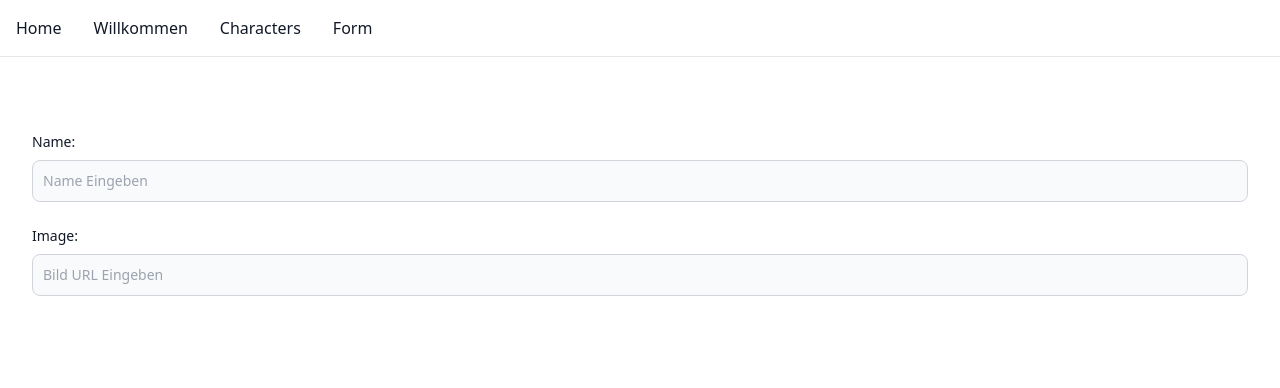
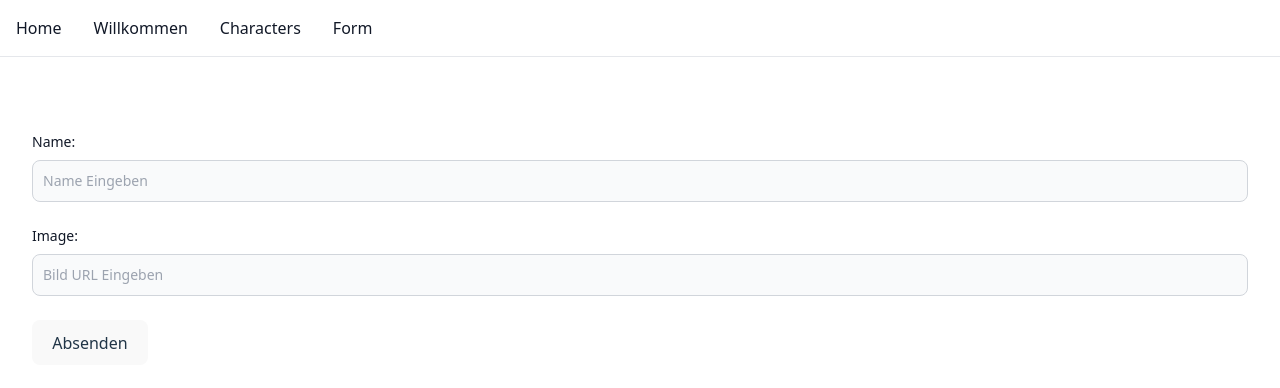
Before and after one commit to malek15b/react-state, a React (Vite) app: page /form in a window 1280 px wide. Shown: the top 388 px of the page. Built offline with nearby package versions, Linux system fonts and the light colour scheme.

Commit message:
create handelSubmit

```diff
--- a/src/App.tsx
+++ b/src/App.tsx
@@ -7,18 +7,24 @@ import Navbar from "./Navbar.tsx";
 import {response} from "./rickandmorty.ts";
 import CharacterDetail from "./CharacterDetail.tsx";
 import CharacterForm from "./CharacterForm.tsx";
+import type {Character} from "./CharacterType.ts";
 
 function App() {
+
+    const characters: Character[] = response.results ;
+    function onSubmit(character: Character) {
+        characters.push(character);
+    }
 
     return (
         <>
             <Navbar />
             <Routes>
-                <Route path={"/characters"} element={<CharacterList  data={response.results} />} />
-                <Route path={"/characters/:id"} element={<CharacterDetail  data={response.results} />} />
+                <Route path={"/characters"} element={<CharacterList  data={characters} />} />
+                <Route path={"/characters/:id"} element={<CharacterDetail  data={characters} />} />
                 <Route path={"/welcome"} element={<Footer />} />
-                <Route path={"/"} element={<CharacterList  data={response.results} />} />
-                <Route path={"/form"} element={<CharacterForm  />} />
+                <Route path={"/"} element={<CharacterList  data={characters} />} />
+                <Route path={"/form"} element={<CharacterForm onSubmit={onSubmit} />} />
             </Routes>
         </>
     )
--- a/src/CharacterForm.tsx
+++ b/src/CharacterForm.tsx
@@ -1,17 +1,31 @@
-import {useState} from "react";
+import {type FormEvent, useState} from "react";
+import {useNavigate} from "react-router-dom";
+import type {Character} from "./CharacterType.ts";
 
-type DataFormProps = {
-    setName: (name: string) => void
+type CharacterFormProps = {
+    onSubmit: (character: Character) => void
 }
 
-export default function CharacterForm() {
+export default function CharacterForm(props: CharacterFormProps) {
 
     const [name, setName] = useState<string>("")
     const [image, setImage] = useState<string>("")
 
+    const nav = useNavigate();
+
+    function handelSubmit(event: FormEvent<HTMLFormElement>) {
+        event.preventDefault();
+        const character: Character = {id: new Date().getTime(), name: name, image: image};
+        console.log(character);
+        props.onSubmit(character);
+        setImage("")
+        setName("")
+        nav("/")
+    }
+
     return (
         <>
-            <form>
+            <form onSubmit={handelSubmit}>
                 <div className="mb-6">
                     <label htmlFor="default-input" className="block mb-2 text-sm font-medium
                 text-gray-900">
@@ -21,6 +35,7 @@ export default function CharacterForm() {
                             setName(e.target.value)}
                         type="text" id="default-input"
                         placeholder="Name Eingeben"
+                        value={name}
                         className="bg-gray-50 border border-gray-300 text-gray-900 text-sm rounded-lg
                     focus:ring-blue-500 focus:border-blue-500 block w-full p-2.5"/>
                 </div>
@@ -33,9 +48,12 @@ export default function CharacterForm() {
                             setImage(e.target.value)}
                         type="text" id="default-input"
                         placeholder="Bild URL Eingeben"
+                        value={image}
                         className="bg-gray-50 border border-gray-300 text-gray-900 text-sm rounded-lg
                     focus:ring-blue-500 focus:border-blue-500 block w-full p-2.5"/>
                 </div>
+
+                <button type={"submit"}>Absenden</button>
             </form>
         </>
     )
```
